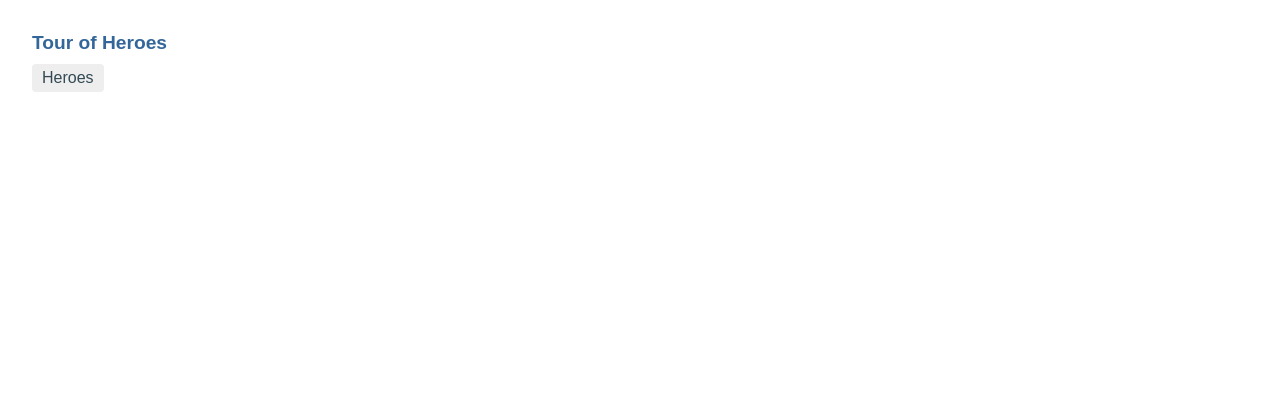
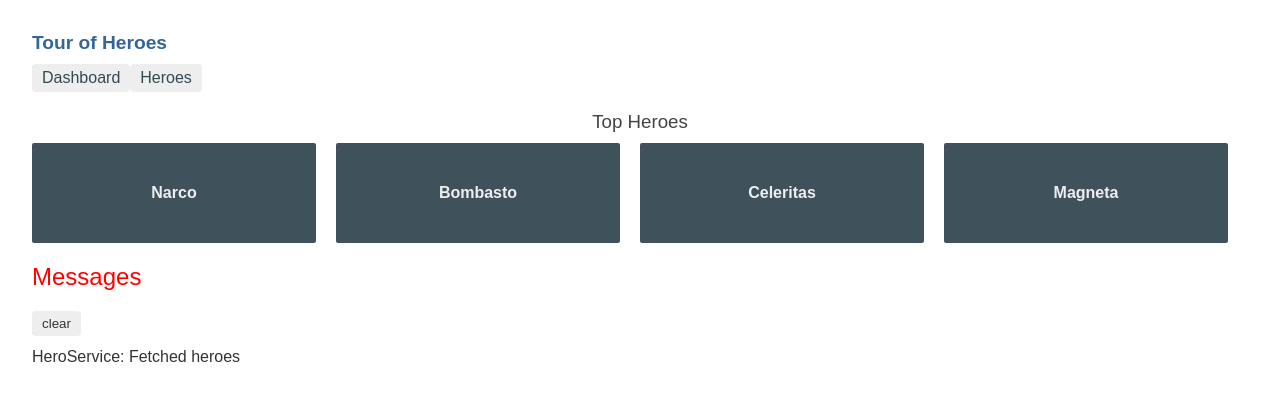
Before and after one commit to chanalisa/angular-tour-of-heroes, an Angular app: page /dashboard in a window 1280 px wide. Before the commit this address led to /. Shown: the top 400 px of the page. Built offline with nearby package versions, Linux system fonts and the light colour scheme.

Commit message:
added in-app nav

```diff
--- a/src/app/app-routing.module.ts
+++ b/src/app/app-routing.module.ts
@@ -1,8 +1,15 @@
 import { NgModule } from "@angular/core";
 import { RouterModule, Routes } from "@angular/router";
 import { HeroesComponent } from "./heroes/heroes.component";
+import { DashboardComponent } from "./dashboard/dashboard.component";
+import { HeroDetailComponent } from "./hero-detail/hero-detail.component";
 
-const routes: Routes = [{ path: "heroes", component: HeroesComponent }];
+const routes: Routes = [
+  { path: "heroes", component: HeroesComponent },
+  { path: "dashboard", component: DashboardComponent },
+  { path: "detail/:id", component: HeroDetailComponent },
+  { path: "", redirectTo: "/dashboard", pathMatch: "full" }
+];
 
 @NgModule({
   imports: [RouterModule.forRoot(routes)],
--- a/src/app/app.component.html
+++ b/src/app/app.component.html
@@ -1,5 +1,6 @@
 <h1>{{ title }}</h1>
 <nav>
+  <a routerLink="/dashboard">Dashboard</a>
   <a routerLink="/heroes">Heroes</a>
 </nav>
 <router-outlet></router-outlet>
--- a/src/app/app.module.ts
+++ b/src/app/app.module.ts
@@ -7,13 +7,15 @@
 import { HeroDetailComponent } from "./hero-detail/hero-detail.component";
 import { MessagesComponent } from "./messages/messages.component";
 import { AppRoutingModule } from './app-routing.module';
+import { DashboardComponent } from './dashboard/dashboard.component';
 
 @NgModule({
   declarations: [
     AppComponent,
     HeroesComponent,
     HeroDetailComponent,
-    MessagesComponent
+    MessagesComponent,
+    DashboardComponent
   ],
   imports: [BrowserModule, FormsModule, AppRoutingModule],
   providers: [],
--- /dev/null
+++ b/src/app/dashboard/dashboard.component.css
@@ -0,0 +1,84 @@
+/* DashboardComponent's private CSS styles */
+
+[class*="col-"] {
+  float: left;
+  padding: 0 20px 20px 0;
+}
+
+[class*="col-"]:last-of-type {
+  padding-right: 0;
+}
+
+a {
+  text-decoration: none;
+}
+
+*,
+*:after,
+*:before {
+  box-sizing: border-box;
+  -webkit-box-sizing: border-box;
+  -moz-box-sizing: border-box;
+}
+
+h3 {
+  text-align: center;
+  margin-bottom: 0;
+}
+
+h4 {
+  position: relative;
+}
+
+.grid {
+  margin: 0;
+}
+
+.col-1-4 {
+  width: 25%;
+}
+
+.module {
+  padding: 20px;
+  text-align: center;
+  color: #eee;
+  max-height: 120px;
+  min-width: 120px;
+  background-color: #3f525c;
+  border-radius: 2px;
+  -webkit-border-radius: 2px;
+  -moz-border-radius: 2px;
+  -ms-border-radius: 2px;
+  -o-border-radius: 2px;
+}
+
+module:hover {
+  background-color: #eee;
+  cursor: pointer;
+  color: #607d8b;
+}
+
+.grid-pad {
+  padding: 10px 0;
+}
+
+.grid-pad > [class*="col-"]:last-of-type {
+  padding-right: 20px;
+}
+
+@media (max-width: 600px) {
+  .module {
+    font-size: 10px;
+    max-height: 75px;
+  }
+}
+
+@media (max-width: 1024px) {
+  .grid {
+    margin: 0;
+  }
+
+  .module {
+    min-width: 60px;
+  }
+}
--- /dev/null
+++ b/src/app/dashboard/dashboard.component.html
@@ -0,0 +1,13 @@
+<h3>Top Heroes</h3>
+
+<div class="grid grid-pad">
+  <a
+    *ngFor="let hero of heroes"
+    class="col-1-4"
+    routerLink="/detail/{{ hero.id }}"
+  >
+    <div class="module hero">
+      <h4>{{ hero.name }}</h4>
+    </div>
+  </a>
+</div>
--- /dev/null
+++ b/src/app/dashboard/dashboard.component.ts
@@ -0,0 +1,24 @@
+import { Component, OnInit } from "@angular/core";
+
+import { Hero } from "../hero";
+import { HeroService } from "../hero.service";
+
+@Component({
+  selector: "app-dashboard",
+  templateUrl: "./dashboard.component.html",
+  styleUrls: ["./dashboard.component.css"]
+})
+export class DashboardComponent implements OnInit {
+  heroes: Hero[] = [];
+  constructor(private heroService: HeroService) {}
+
+  ngOnInit() {
+    this.getHeroes();
+  }
+
+  getHeroes(): void {
+    this.heroService
+      .getHeroes()
+      .subscribe(heroes => (this.heroes = heroes.slice(1, 5)));
+  }
+}
--- a/src/app/hero-detail/hero-detail.component.css
+++ b/src/app/hero-detail/hero-detail.component.css
@@ -0,0 +1,39 @@
+/* HeroDetailComponent's private CSS styles */
+
+label {
+  display: inline-block;
+  width: 3em;
+  margin: 0.5em 0;
+  color: #607d8b;
+  font-weight: bold;
+}
+
+input {
+  height: 2em;
+  font-size: 1em;
+  padding-left: 0.4em;
+}
+
+button {
+  margin-top: 20px;
+  font-family: Arial;
+  background-color: #eee;
+  border: none;
+  padding: 5px 10px;
+  border-radius: 4px;
+  -webkit-border-radius: 4px;
+  -moz-border-radius: 4px;
+  -ms-border-radius: 4px;
+  -o-border-radius: 4px;
+  cursor: pointer;
+}
+
+button:hover {
+  background-color: #cfd8dc;
+}
+
+button:disabled {
+  background-color: #eee;
+  color: #ccc;
+  cursor: auto;
+}
--- a/src/app/hero-detail/hero-detail.component.html
+++ b/src/app/hero-detail/hero-detail.component.html
@@ -8,4 +8,5 @@
       <input [(ngModel)]="hero.name" placeholder="name" />
     </label>
   </div>
+  <button (click)="goBack()">Go Back</button>
 </div>
--- a/src/app/hero-detail/hero-detail.component.ts
+++ b/src/app/hero-detail/hero-detail.component.ts
@@ -1,6 +1,9 @@
 import { Component, Input, OnInit } from "@angular/core";
+import { ActivatedRoute } from "@angular/router";
+import { Location } from "@angular/common";
 
 import { Hero } from "../hero";
+import { HeroService } from "../hero.service";
 
 @Component({
   selector: "app-hero-detail",
@@ -9,7 +12,22 @@
 })
 export class HeroDetailComponent implements OnInit {
   @Input() hero: Hero;
-  constructor() {}
+  constructor(
+    private route: ActivatedRoute,
+    private location: Location,
+    private heroService: HeroService
+  ) {}
 
-  ngOnInit(): void {}
+  ngOnInit(): void {
+    this.getHero();
+  }
+
+  getHero(): void {
+    const id = +this.route.snapshot.paramMap.get("id");
+    this.heroService.getHero(id).subscribe(hero => (this.hero = hero));
+  }
+
+  goBack(): void {
+    this.location.back();
+  }
 }
--- a/src/app/hero.service.ts
+++ b/src/app/hero.service.ts
@@ -16,4 +16,9 @@
     this.messageService.add("HeroService: Fetched heroes");
     return of(HEROES);
   }
+
+  getHero(id): Observable<Hero> {
+    this.messageService.add(`HeroService: Fetched hero id=${id}`);
+    return of(HEROES.find(hero => hero.id === id));
+  }
 }
--- a/src/app/heroes/heroes.component.html
+++ b/src/app/heroes/heroes.component.html
@@ -9,5 +9,3 @@
     <span class="badge">{{ hero.id }}</span> {{ hero.name }}
   </li>
 </ul>
-
-<app-hero-detail [hero]="selectedHero"></app-hero-detail>
```
Also changed, not shown: 1 other file (tests, documents, lock files or other folders).
